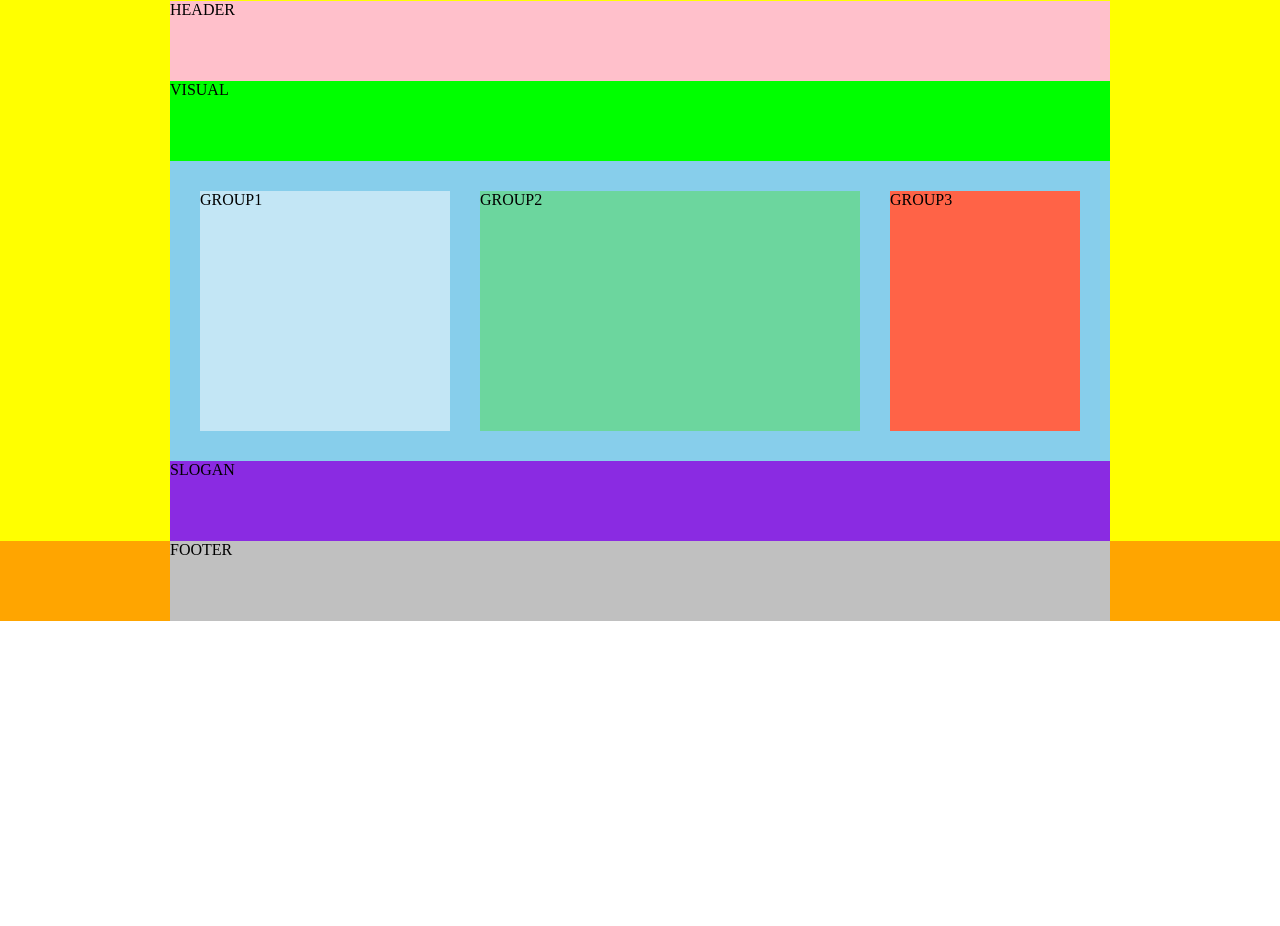
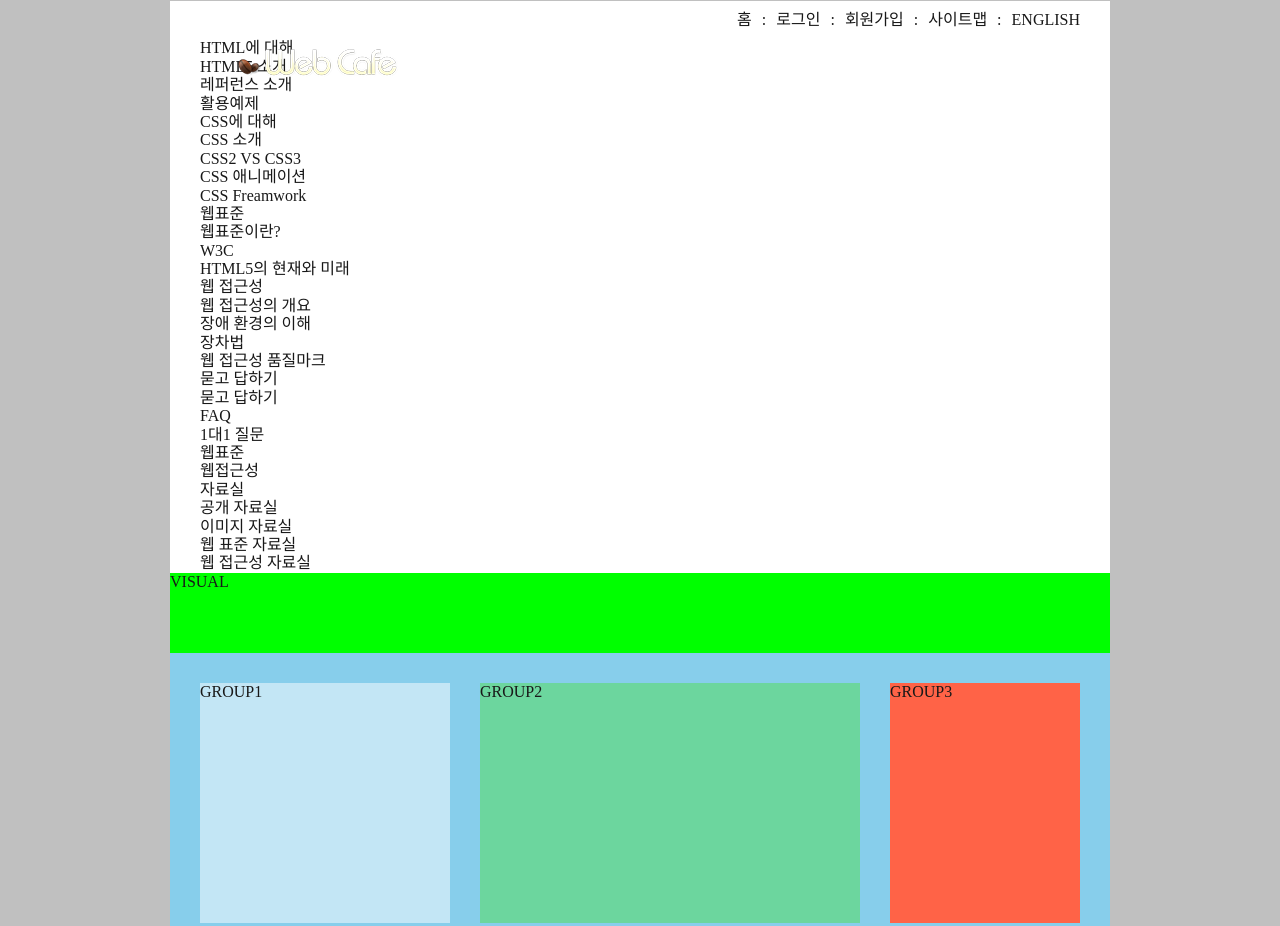
Before and after one commit to DiveDiFF/www, a plain HTML site: page index.html in a window 1280 px wide. Shown: the top 926 px of the page. Before the commit the page ends 800 px from the top, so only its background shows below. Drawn offline with Linux system fonts and the light colour scheme.

Commit message:
Edit index.html

```diff
--- a/css/float.css
+++ b/css/float.css
@@ -1,15 +1,40 @@
+@import url("./normalize.css");
+
+
 *, *::before, *::after {
   box-sizing: border-box;
 }
 
+h1, h2, h3, h4, h5, h6{
+  margin: 0;
+  padding: 0:
+}
+
+ul{
+  margin: 0;
+  padding: 0;
+  list-style-type: none;
+}
+
+a{
+  color : inherit;
+  text-decoration: none;
+}
+
+/* 숨김 콘첸츠 */
+.readable-hidden{
+  background-color: aqua;
+  position: absolute;
+  left: -9999em;
+}
+
 body {
-  background-color: #FFF;
+  background-color: #fff;
   font-size : 16px;
-  margin: 0;
+  color: #181818;
 }
 
 h2 {
-  margin: 0;
   font-size: 1em;
   font-weight: normal;
 
@@ -18,7 +43,7 @@ h2 {
 /* 레이아웃 */
 
 .wrapper{
-  background-color: yellow;
+  background-color: silver;
   border-top: 1px solid transparent;
   /* 현업에선 이런 문제 때문에 투명 보더를 1px로 추가시킴
     border-top : 1px solid transparent */
@@ -30,10 +55,50 @@ h2 {
 }
 
 .header{
-  background-color: pink;
-  height: 10vh;
+  background-color:#fff;
+  padding: 0 30px;
+  position: relative;
 
 }
+
+/* 로고 */
+.logo{
+  position: absolute;
+  top: 45px;
+  left: 65px;
+}
+
+/* 멤버링크 */
+
+.member{
+
+  float: right;
+  padding: 10px 0;
+  position: relative;
+  right: -10px;
+}
+
+.member li{
+  float: left;
+  text-transform: uppercase;
+}
+
+.member a{
+  padding: 5px 10px;
+
+}
+
+.member li:nth-child(n+2)::before{
+  content: ":";
+
+}
+
+/* float 겹침 해결 */
+.navigation{
+  clear: both;
+}
+
+
 .visual{
   background-color: lime;
   height: 10vh;
--- a/index.html
+++ b/index.html
@@ -13,8 +13,9 @@
     <!--favicon은 탭에 title 앞에 아이콘 등장, 북마크 추가시에도 등장 -->
     <link rel="apple-touch-icon" href="images/common/webcafe.png">
     <!-- 모바일 단축아이콘 만들면 등장하는 아이콘-->
-    <link rel="stylesheet" href="css/style.css">
+    <!-- <link rel="stylesheet" href="css/style.css">  -->
     <!-- <link rel="stylesheet" href="css/flex.css">  -->
+    <link rel="stylesheet" href="css/float.css">
     <!-- CSS 적용 -->
 </head>
 <body>
@@ -27,7 +28,113 @@
     <!-- 두단어를 하나로 쓸때 MainContent(파스칼케이스), mainContent(파멜케이스), main-content(케밥케이스)-->
     <!-- BEM, SMCSS, OOCSS 네이밍 정의 방법-->
     <div class="wrapper">
-        <header class="header">HEADER</header>
+        <header class="header">
+            <h1 class="logo"><a href="index.html"><img src="images/logo.png" alt="Web cafe"></a></h1>
+            <!-- h1.logo>a>img -->
+            <ul class="member">
+                <li><a href="#">홈</a></li>
+                <li><a href="#">로그인</a></li>
+                <li><a href="#">회원가입</a></li>
+                <li><a href="#">사이트맵</a></li>
+                <li><a href="#">english</a></li>
+            </ul>
+            <nav class="navigation">
+                <h2 class="readable-hidden">메인메뉴</h2>
+                <ul class="menu">
+                    <li class="menu-item" tabindex="0">
+                        <span class="menu-item-text">HTML에 대해</span>
+                        <ul class="sub-menu">
+                            <li>
+                                <a href="#">HTML5 소개</a>
+                            </li>
+                            <li>
+                                <a href="#">레퍼런스 소개</a>
+                            </li>
+                            <li>
+                                <a href="#">활용예제</a>
+                            </li>
+                        </ul>
+                        <span class="menu-item-text">CSS에 대해</span>
+                        <ul class="sub-menu">
+                            <li>
+                                <a href="#">CSS 소개</a>
+                            </li>
+                            <li>
+                                <a href="#">CSS2 VS CSS3</a>
+                            </li>
+                            <li>
+                                <a href="#">CSS 애니메이션</a>
+                            </li>
+                            <li>
+                                <a href="#">CSS Freamwork</a>
+                            </li>
+                        </ul>
+                        <span class="menu-item-text">웹표준</span>
+                        <ul class="sub-menu">
+                            <li>
+                                <a href="#">웹표준이란?</a>
+                            </li>
+                            <li>
+                                <a href="#">W3C</a>
+                            </li>
+                            <li>
+                                <a href="#">HTML5의 현재와 미래</a>
+                            </li>
+                        </ul>
+                        <span class="menu-item-text">웹 접근성</span>
+                        <ul class="sub-menu">
+                            <li>
+                                <a href="#">웹 접근성의 개요</a>
+                            </li>
+                            <li>
+                                <a href="#">장애 환경의 이해</a>
+                            </li>
+                            <li>
+                                <a href="#">장차법</a>
+                            </li>
+                            <li>
+                                <a href="#">웹 접근성 품질마크</a>
+                            </li>
+                        </ul>
+                        <span class="menu-item-text">묻고 답하기</span>
+                        <ul class="sub-menu">
+                            <li>
+                                <a href="#">묻고 답하기</a>
+                            </li>
+                            <li>
+                                <a href="#">FAQ</a>
+                            </li>
+                            <li>
+                                <a href="#">1대1 질문</a>
+                            </li>
+                            <li>
+                                <a href="#">웹표준</a>
+                            </li>
+                            <li>
+                                <a href="#">웹접근성</a>
+                            </li>
+                        </ul>
+                        <span class="menu-item-text">자료실</span>
+                        <ul class="sub-menu">
+                            <li>
+                                <a href="#">공개 자료실</a>
+                            </li>
+                            <li>
+                                <a href="#">이미지 자료실</a>
+                            </li>
+                            <li>
+                                <a href="#">웹 표준 자료실</a>
+                            </li>
+                            <li>
+                                <a href="#">웹 접근성 자료실</a>
+                            </li>
+                        </ul>
+
+                    </li>
+                </ul>
+
+            </nav>
+        </header>
         <div class="visual">VISUAL</div>
         <main class="main clearfix">
             <div class="group group1">GROUP1</div>
```
